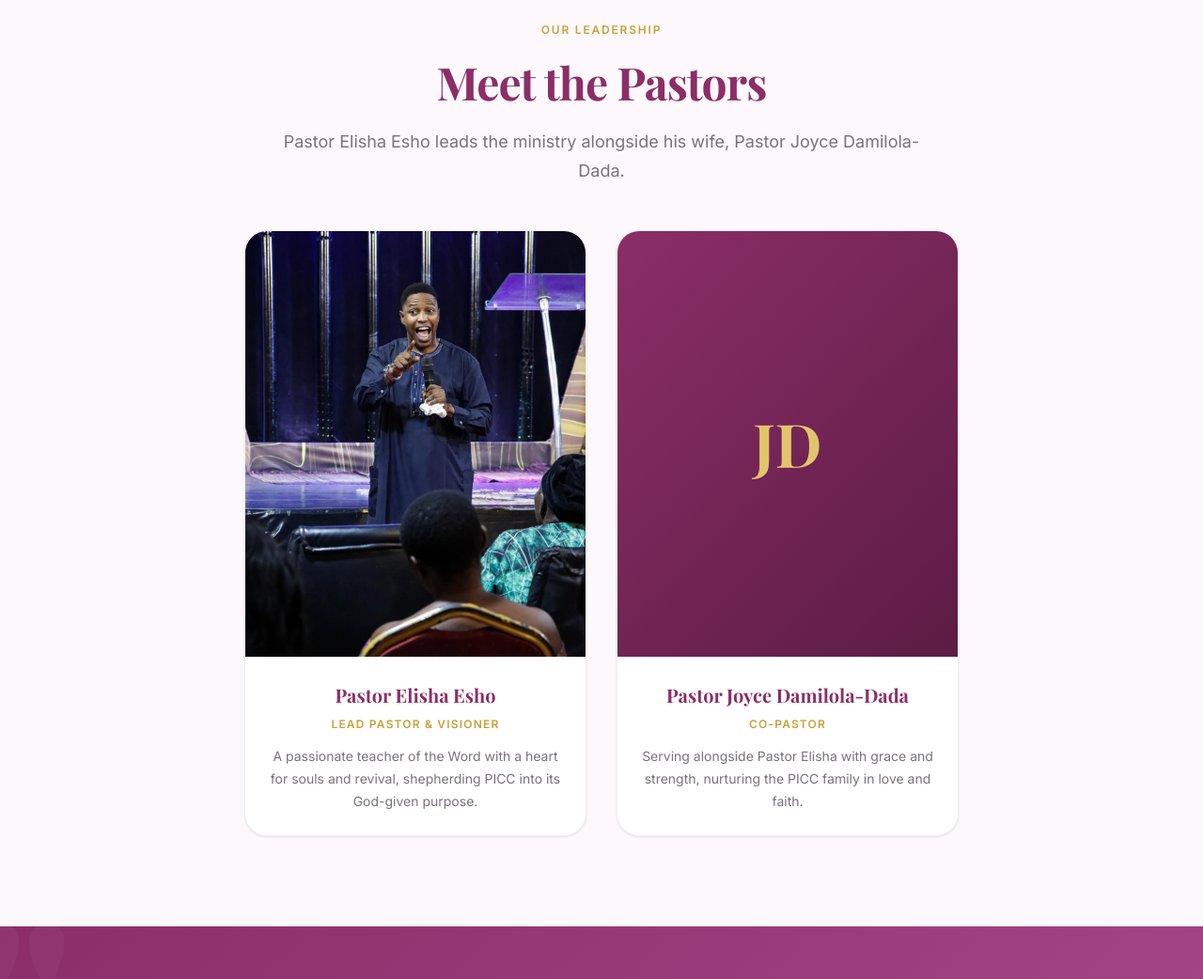
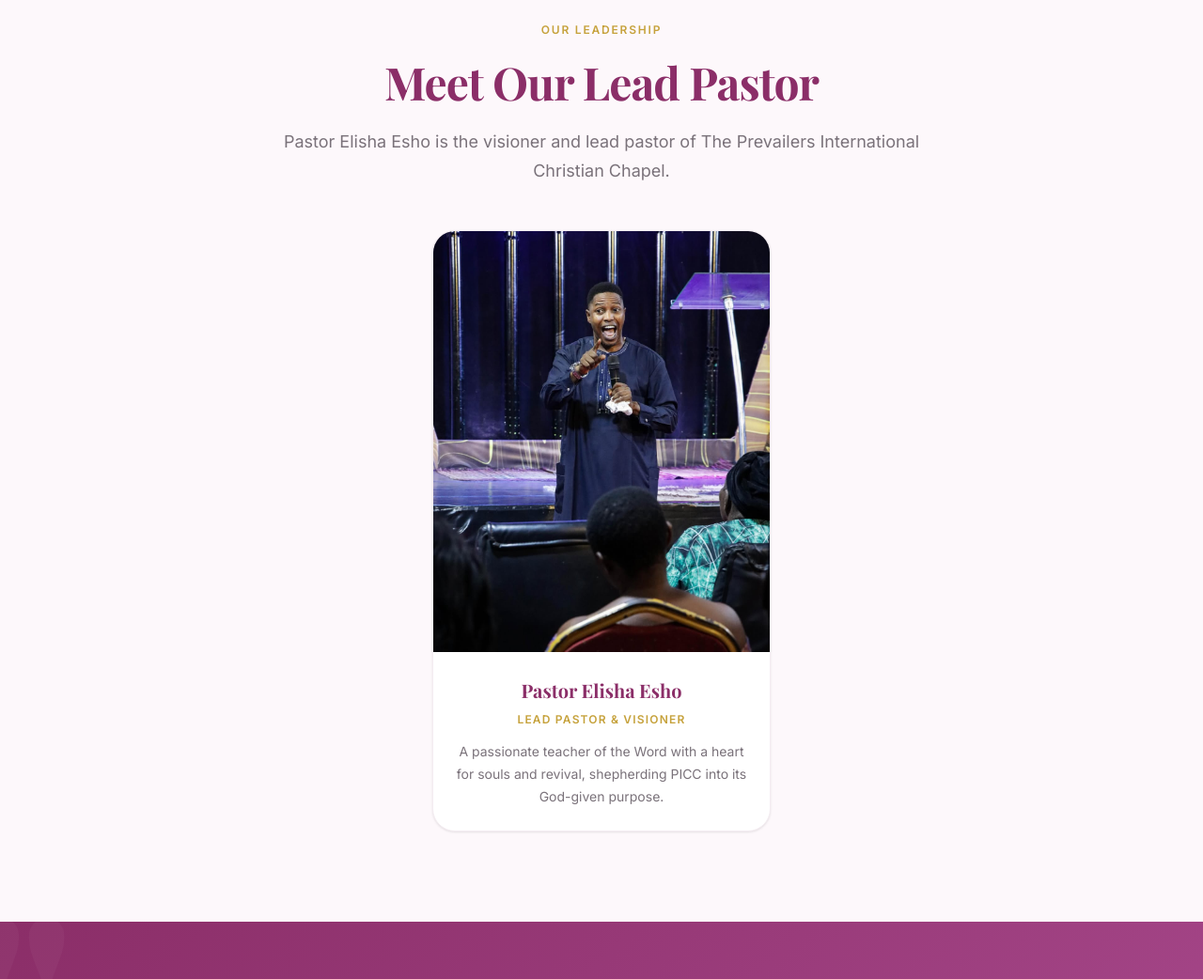
Before and after one commit to PrinceNwafor/picc-website, a plain HTML site: page about.html in a window 1280 px wide. Shown: the part 1980-3022 px from the top of the page at 94% size. Drawn offline with nearby package versions, Linux system fonts and the light colour scheme; a web font is replaced by a local one.

Commit message:
Remove incorrect co-pastor name/card; leadership now features Pastor Elisha Esho only

```diff
--- a/about.html
+++ b/about.html
@@ -3,7 +3,7 @@
 <head>
   <meta charset="UTF-8" />
   <meta name="viewport" content="width=device-width, initial-scale=1.0" />
-  <meta name="description" content="Learn about The Prevailers International Christian Chapel (PICC), Bariga, Lagos &mdash; our vision, mission and leadership under Pastor Elisha Esho and Pastor Joyce Damilola-Dada." />
+  <meta name="description" content="Learn about The Prevailers International Christian Chapel (PICC), Bariga, Lagos &mdash; our vision, mission and leadership under Pastor Elisha Esho." />
   <title>About &mdash; The Prevailers International Christian Chapel (PICC)</title>
   <link rel="icon" type="image/png" sizes="32x32" href="assets/img/favicon-32.png" />
   <link rel="apple-touch-icon" href="assets/img/favicon-180.png" />
@@ -90,26 +90,16 @@
       <div class="container">
         <div class="section-header section-header--center reveal">
           <span class="section-header__label">Our Leadership</span>
-          <h2 class="section-header__title">Meet the Pastors</h2>
-          <p class="section-header__desc">Pastor Elisha Esho leads the ministry alongside his wife, Pastor Joyce Damilola-Dada.</p>
+          <h2 class="section-header__title">Meet Our Lead Pastor</h2>
+          <p class="section-header__desc">Pastor Elisha Esho is the visioner and lead pastor of The Prevailers International Christian Chapel.</p>
         </div>
-        <div class="stack-mobile" style="display:grid;grid-template-columns:1fr 1fr;gap:32px;max-width:760px;margin:0 auto;">
+        <div style="max-width:360px;margin:0 auto;">
           <div class="leader-card reveal">
             <img src="assets/img/pastor-1.jpg" alt="Pastor Elisha Esho" class="leader-card__photo" />
             <div class="leader-card__body">
               <div class="leader-card__name">Pastor Elisha Esho</div>
               <div class="leader-card__role">Lead Pastor &amp; Visioner</div>
               <p class="leader-card__bio">A passionate teacher of the Word with a heart for souls and revival, shepherding PICC into its God-given purpose.</p>
-            </div>
-          </div>
-          <div class="leader-card reveal">
-            <div class="leader-card__photo" style="display:flex;align-items:center;justify-content:center;background:linear-gradient(135deg,#8B2E68,#5C1C44);aspect-ratio:4/5;">
-              <span style="font-family:'Playfair Display',serif;font-size:64px;font-weight:700;color:#E2C56B;">JD</span>
-            </div>
-            <div class="leader-card__body">
-              <div class="leader-card__name">Pastor Joyce Damilola-Dada</div>
-              <div class="leader-card__role">Co-Pastor</div>
-              <p class="leader-card__bio">Serving alongside Pastor Elisha with grace and strength, nurturing the PICC family in love and faith.</p>
             </div>
           </div>
         </div>
```
Also changed, not shown: index.html (+1 -2 lines).
